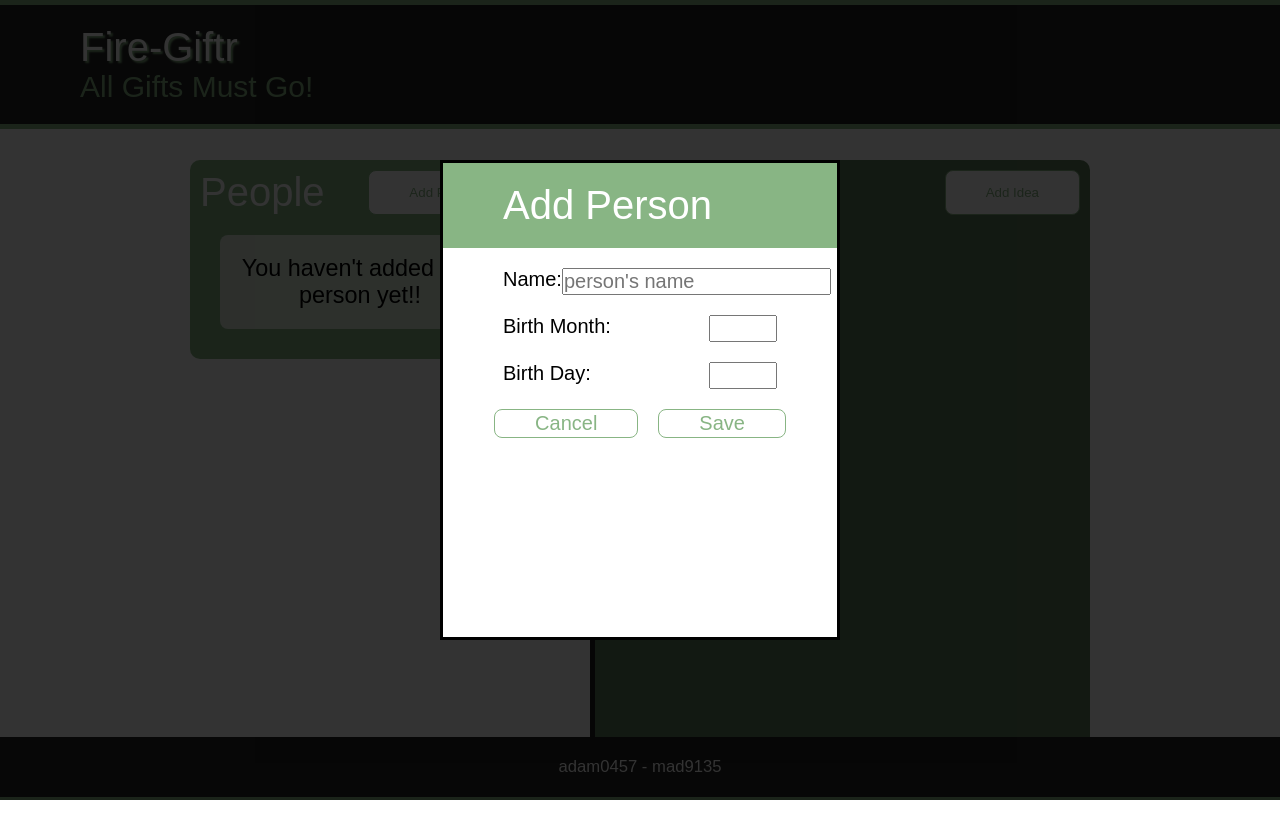
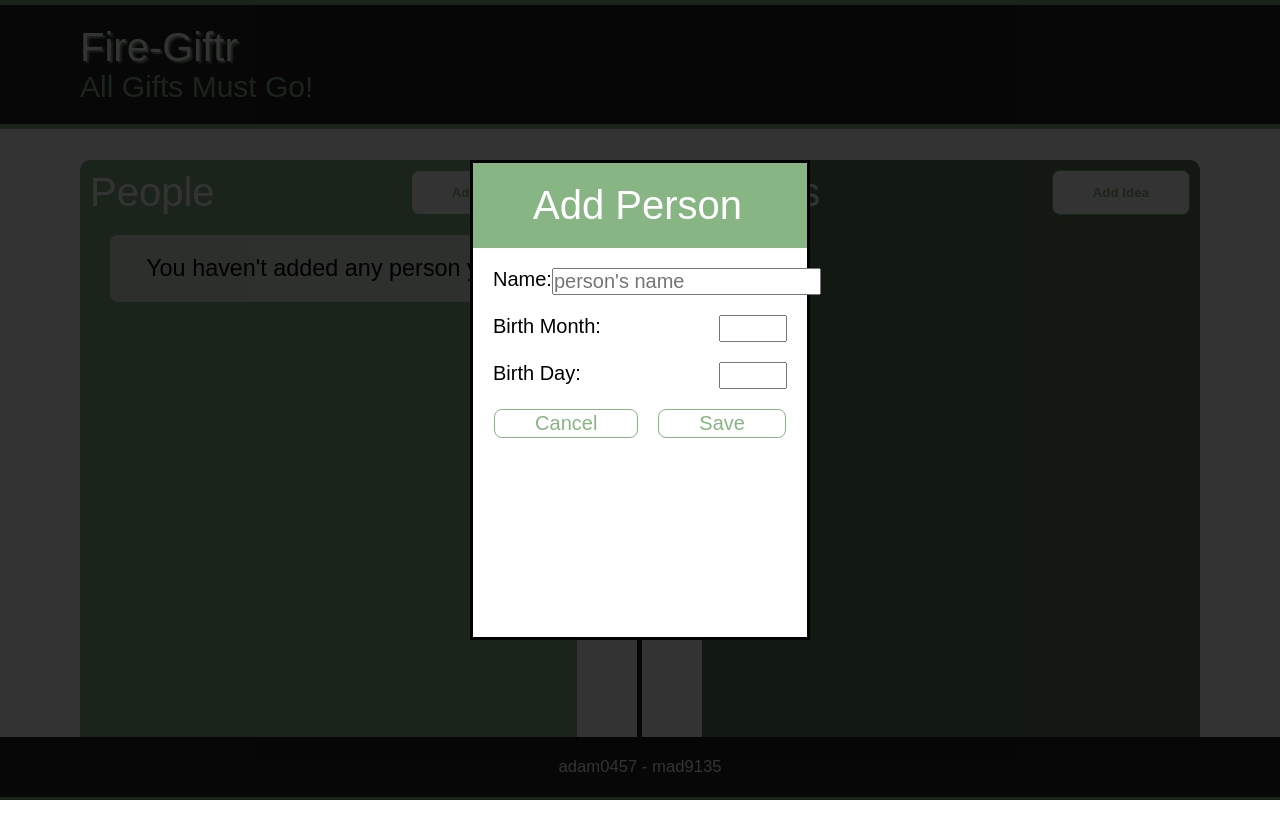
Before and after one commit to adam0457/firestore-giftr, a website built with webpack: page dist/index.html in a window 1280 px wide. Both pictures are taken after a click on the button "Add Person". Built offline with nearby package versions, Linux system fonts and the light colour scheme; some packages are replaced by stand-ins of ours; no server answers; the database is empty.

Commit message:
Fixed some issues with the fonts

```diff
--- a/dist/index.html
+++ b/dist/index.html
@@ -20,6 +20,7 @@
 
         </ul>
       </section>
+      <div class="separator"></div>
       <section class="ideas">
         <h2>Ideas <button id="btnAddIdea">Add Idea</button></h2>
         <ul class="idea-list">
--- a/dist/main.css
+++ b/dist/main.css
@@ -14,6 +14,7 @@
 html {
   font-size: 20px;
   font-family: sans-serif;
+
 }
 body {
   min-height: 100vh;
@@ -47,12 +48,6 @@ header h2 {
   font-weight: 300;
   color: var(--dark-green);
 }
-/* main {
-  display: flex;
-  flex-direction: row;
-  justify-content: flex-start;
-  align-items: flex-start;
-} */
 
 main {
   position: relative;
@@ -62,20 +57,15 @@ main {
   justify-content: flex-start;
   align-items: center;
 }
-/* main > section {
-  flex-basis: 50%;
-  flex-grow: 1;
-  flex-shrink: 1;
-} */
 
 section.people {
   background-color: var(--dark-green);
 }
+.separator {
+  display: none;
+}
+
 section.ideas {
-  /* min-height: 100vh; */
-  /* padding-left: 1rem;
-  border-left: 1px solid var(--light-green); */
-
   margin-top: 1rem;
   margin-bottom: 5rem;
   background-color: var(--ultra-dark);
@@ -97,6 +87,7 @@ section h2 {
 }
 section h2 > button {
   /* margin-right: 4rem; */
+  font-weight: bold;
   padding: 0.1rem 2rem;
   border: 1px solid var(--dark-green);
   background-color: #fff;
@@ -145,6 +136,7 @@ ul {
   padding: .5rem;
   border: 0;
   border-radius: .25rem;
+  font-weight:500;
 }
 
 #btn-editPerson:hover, #btn-deletePerson:hover {
@@ -169,7 +161,7 @@ ul {
 .person-list p.dob {
   font-size: 0.8rem;
   line-height: 1rem;
-  font-weight: 100;
+  font-weight:500;
   /* color: #777; */
   color: rgb(13, 13, 13);
 }
@@ -219,6 +211,7 @@ ul {
   border: 0;
   border-radius: .25rem;
   margin: auto;
+  font-weight: 500;
 }
 
 .idea-list .idea label {
@@ -252,7 +245,7 @@ ul {
   font-size: .8rem;
   /* line-height: 1rem; */
   padding: 0.5rem;
-  font-weight: 100;
+  font-weight: 300;
   color: #555;
   background-color: #fff;
   border-bottom-right-radius: 0.3rem;
@@ -282,8 +275,7 @@ dialog {
 dialog.active {
   display: block;
   margin: auto;
-  /* width: 80vw; */
-  width: 20rem;
+  width: 17rem;
   height: 60vh;
 }
 dialog.active h2 {
@@ -293,10 +285,9 @@ dialog.active h2 {
   font-size: 2rem;
 }
 dialog.active p {
-  /* background-color: rebeccapurple; */
   display: flex;
-  margin: 1rem 3rem;
-  justify-content: flex-start;
+  margin: 1rem 1rem;
+  justify-content: space-between;
   align-items: flex-start;
 }
 
@@ -305,7 +296,7 @@ dialog.active p:last-child{
   flex-direction: row;
   justify-content: center;
   align-items: center;
-  margin: 0;
+  /* margin: 0; */
   gap: 1rem;
   /* align-items: flex-start; */
 }
@@ -360,11 +351,16 @@ footer {
     gap: 3rem;
   }
 
+  section.people {
+    min-height: 75vh;
+    width: 25rem;
+  }
+
   section.ideas {
     min-height: 75vh;
     padding-left: 1rem;
     /* border-left: 1px solid var(--light-green); */
-    border-left: .25rem solid #222;
+    /* border-left: .25rem solid #222; */
     margin-top: 0;
     width: 25rem;
   }
@@ -375,6 +371,12 @@ footer {
     gap: .5rem;
   }
 
+  .separator {
+    display: block;
+    min-height: 75vh;
+    border-left: .25rem solid #222;
+  }
+
 
 
 }
```
